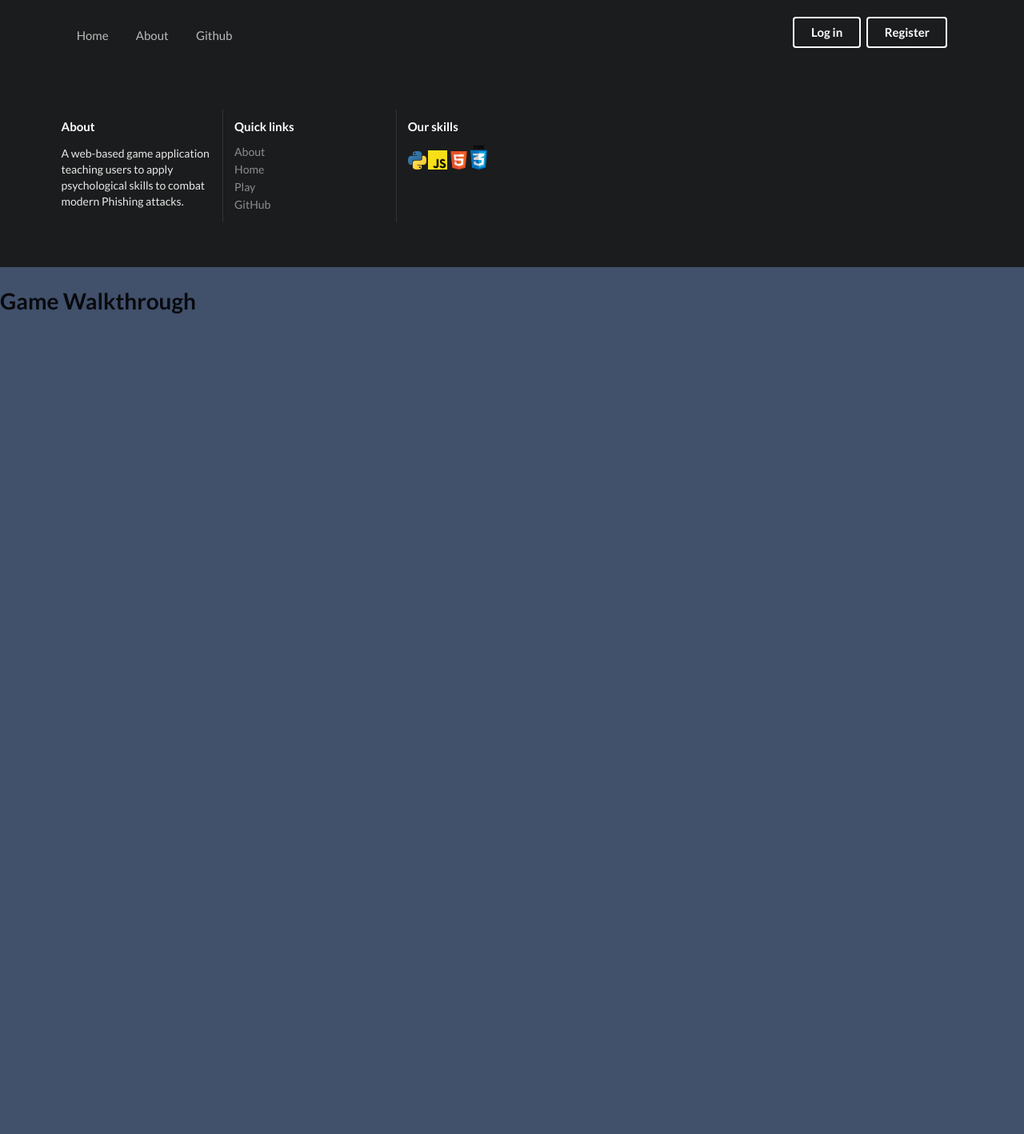
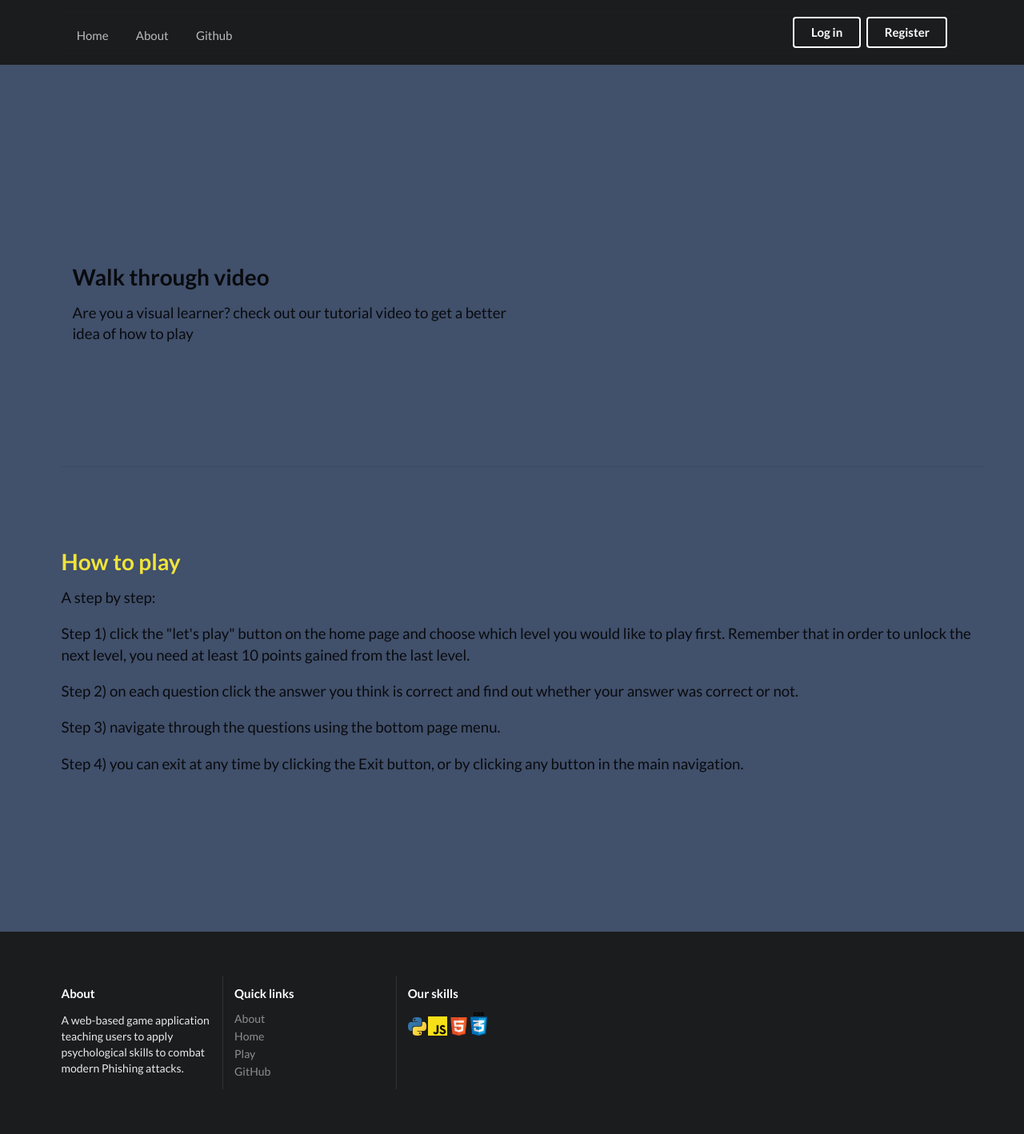
Before and after one commit to Jasvxxr-Singh/Catch-A-Phish-Web-app, a Flask app: page /walkthrough in a window 1280 px wide. Shown: the whole page at 80% size. Before the commit the page ends 392 px from the top, so only its background shows below. Run offline with Flask 2, Linux system fonts and the light colour scheme; parts of the project's set-up code (start-up, migrations or seed data) failed here and were passed over.

Commit message:
additions to walkthrough page

```diff
--- a/src/templates/home/home.html
+++ b/src/templates/home/home.html
@@ -43,6 +43,7 @@
     </div>
   </div>
 
+  <br><br>
   <div class="ui vertical stripe quote segment">
     <div class="ui equal width stackable internally celled grid">
       <div class="center aligned row">
@@ -56,8 +57,8 @@
         </div>
       </div>
     </div>
+    <br><br>
   </div>
-
 </div>
 
 
--- a/src/templates/walkthrough.html
+++ b/src/templates/walkthrough.html
@@ -1,5 +1,41 @@
-{% include 'layout.html' %} {% block content %}
+{% extends 'layout.html' %} {% block content %}
+<div class="ui vertical stripe segment">
+    <div class="ui middle aligned stackable grid container">
+        <div id="about-content">
 
-<h1>Game Walkthrough</h1>
+            <div class="ui vertical stripe segment">
+                <div class="ui middle aligned stackable grid container">
+                    <div class="row">
+                        <div class="eight wide column">
+                        <h3 class="ui header">Walk through video</h3>
+                        <p>Are you a visual learner? check out our tutorial video to get a better idea of how to play</p>
 
+                        </div>
+                        <div class="six wide right floated column"> <!-- PUT WALKTHROUGH VIDEO HERE -->
+                            <img src="../../static/images/fish.gif">
+                        </div>
+                    </div>
+                </div>
+            </div>
+
+            <br><br><br><br><br>
+
+
+
+            <div>
+                <H1 id="about-content-heading" style="color: #F0E43C;">How to play</H1>
+
+                <p id="about-content-text">A step by step:</p>
+                <p>Step 1) click the "let's play" button on the home page and choose which level you would like to play first. Remember that in order to unlock the next level, you need at least 10 points gained from the last level.</p>
+                <p>Step 2) on each question click the answer you think is correct and find out whether your answer was correct or not.</p>
+                <p>Step 3) navigate through the questions using the bottom page menu.</p>
+                <p>Step 4) you can exit at any time by clicking the Exit button, or by clicking any button in the main navigation.</p>
+
+                <br>
+
+                <br><br><br>
+            </div>
+        </div>
+    </div>
+</div>
 {% endblock %}
```
